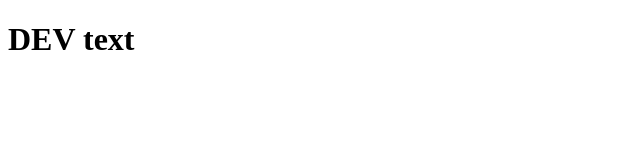
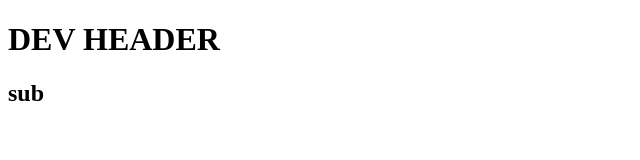
Before and after one commit to Gaicean23/__test--git, a plain HTML site: page page-dev.html in a window 1280 px wide. Shown: the whole page, without its empty margins (0-640 px from the left). Drawn offline with Linux system fonts and the light colour scheme.

Commit message:
home work

```diff
--- a/page-dev.html
+++ b/page-dev.html
@@ -6,6 +6,7 @@
     <title>Document</title>
 </head>
 <body>
-    <h1>DEV text</h1>
+    <h1>DEV HEADER</h1>
+    <h2>sub</h2>
 </body>
 </html>
```
Also changed, not shown: index.html (+1 -1 lines), 1 other file.
